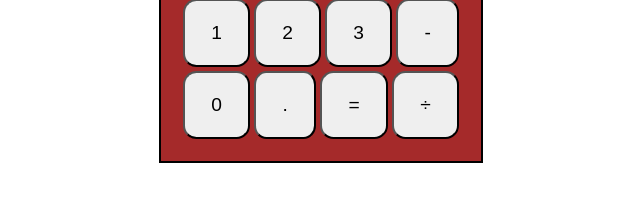
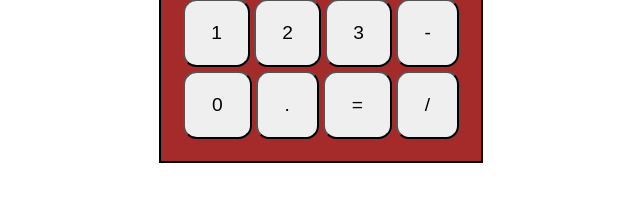
Before and after one commit to arpuneet234/odin-calculator, a plain HTML site: page index.html in a window 1280 px wide. Shown: the part 464-666 px from the top of the page, 319-959 px from the left. Drawn offline with Linux system fonts and the light colour scheme.

Commit message:
Solved division problem

```diff
--- a/index.html
+++ b/index.html
@@ -41,7 +41,7 @@
           <button>0</button>
           <button>.</button>
           <button id="equals">=</button>
-          <button class="operator">&divide;</button>
+          <button class="operator">/</button>
         </div>
       </div>
     </div>
--- a/script.js
+++ b/script.js
@@ -3,8 +3,8 @@ const display = document.querySelector("#display");
 const buttons = document.querySelectorAll("button");
 let num1 = null,
   num2 = null,
-  res = null;
-oper = null;
+  res = null,
+  oper = null;
 justCalculated = false;
 
 buttons.forEach((button) => {
@@ -32,7 +32,6 @@ function fn(e) {
     if (num1 == null) {
       num1 = Number(display.textContent);
       display.textContent = "";
-      console.log(num1);
     }
   } else if (e.target.id == "equals") {
     if (justCalculated == false) {
@@ -74,8 +73,8 @@ function divide(num1, num2) {
 
 function operate(num1, num2, operator) {
   console.log(num1);
+  console.log(operator);
   console.log(num2);
-  console.log(operator);
 
   if (operator == "+") {
     res = add(num1, num2);
@@ -89,6 +88,8 @@ function operate(num1, num2, operator) {
   if (operator == "/") {
     res = divide(num1, num2);
   }
+  console.log(res);
+  console.log("");
   display.textContent = res;
   justCalculated = true;
 }
```
